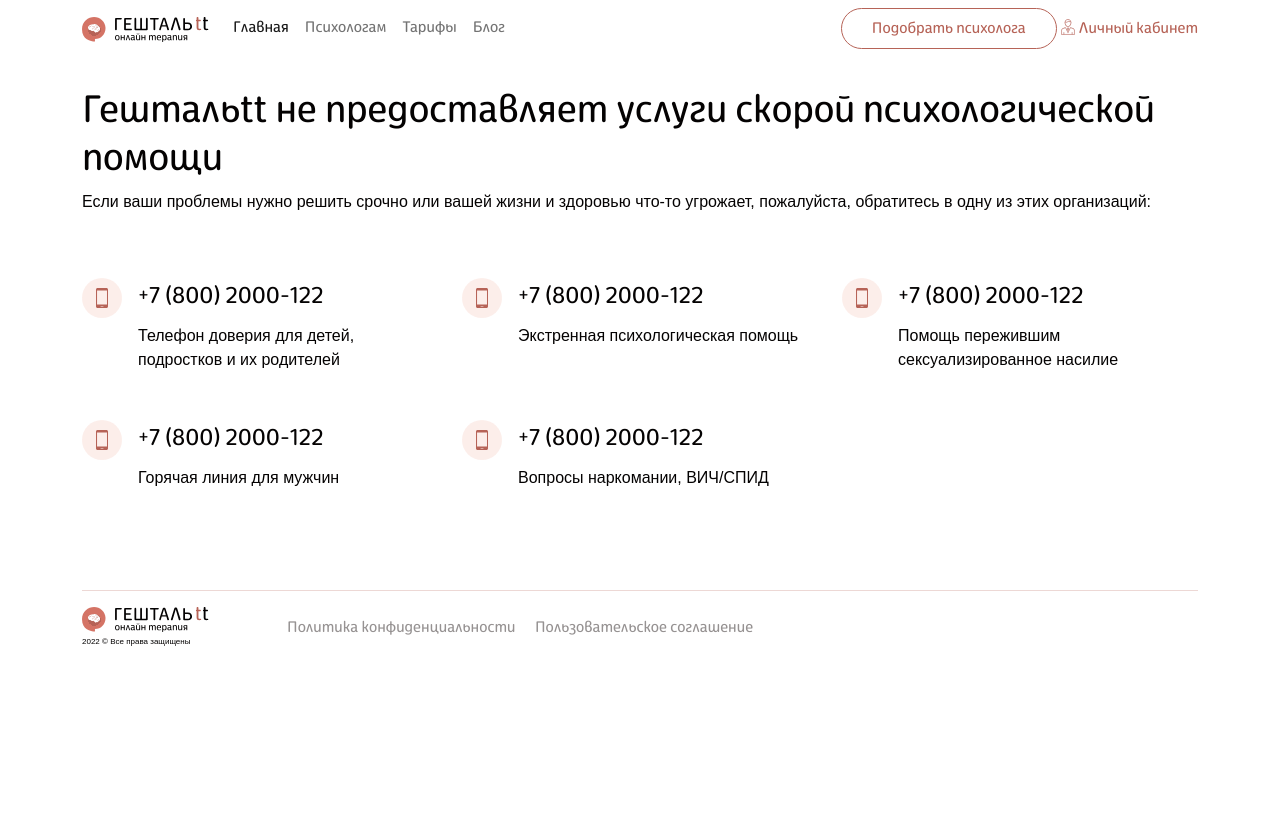
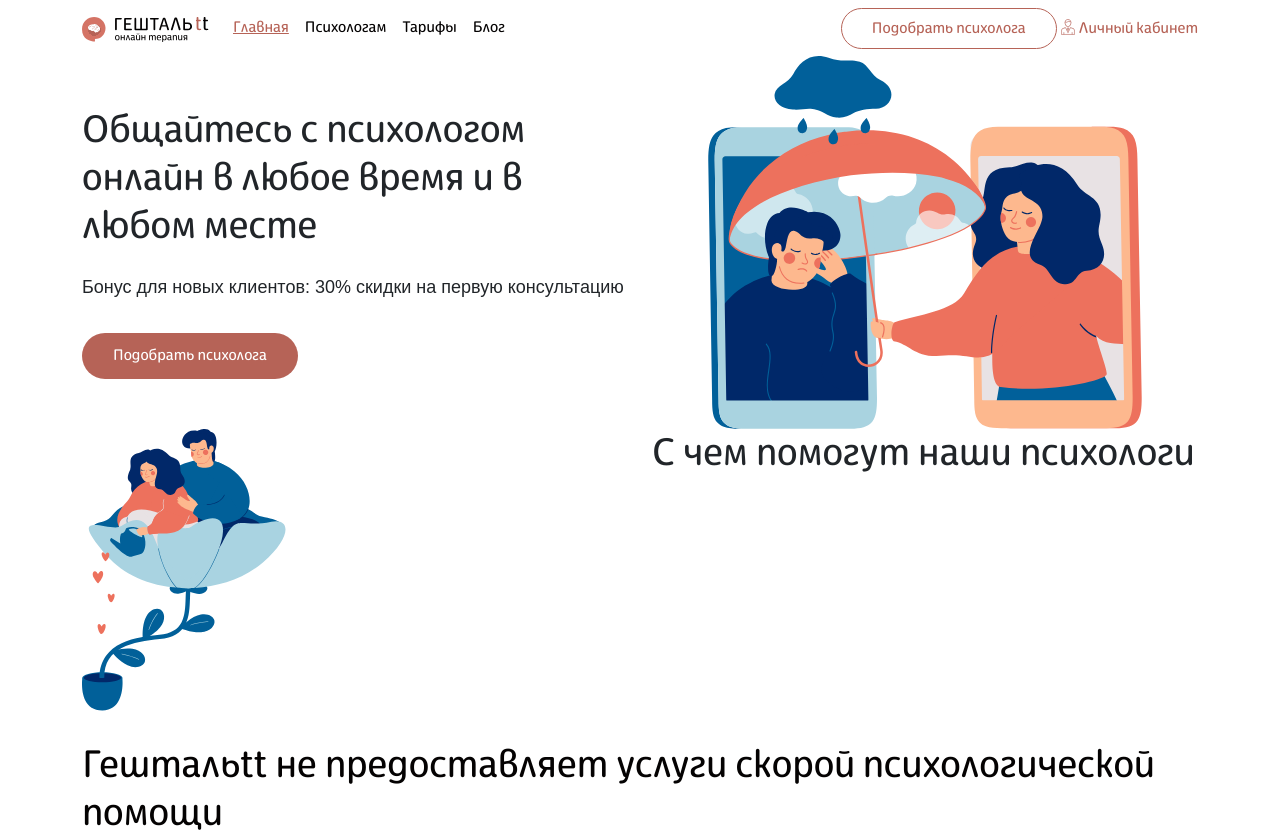
Before and after one commit to kunilovsky/my-therapy, a plain HTML site: page index.html in a window 1280 px wide. Shown: the top 840 px of the page. Before the commit the page ends 800 px from the top, so only its background shows below. Drawn offline with Linux system fonts and the light colour scheme; a web font is replaced by a local one.

Commit message:
Section start - Des

```diff
--- a/assets/style/sass/_btn.sass
+++ b/assets/style/sass/_btn.sass
@@ -5,9 +5,13 @@
     text-decoration: none
     transition: .3s
     line-height: 0
-.nav-btn-active:hover
+    &:hover
+        color: $red
+        text-decoration: underline
+.nav-btn-active
     color: $red
     text-decoration: underline
+
 .nav-btn-border
     border: 1px solid $red
     border-radius: 100px
@@ -24,6 +28,9 @@
     background: $red
     color: $white
     padding: 10px 30px
+    &:hover
+        background: $red
+        color: $white
 @media (max-width: 1024px)
     .btn-red
         font-size: 14px
--- /dev/null
+++ b/assets/style/sass/_element.sass
@@ -0,0 +1,9 @@
+.bg-pink
+    background: radial-gradient(117.23% 267.04% at 6.61% 9.89%, rgba(255, 190, 181, 0.2) 0%, rgba(232, 217, 202, 0.2) 100%)
+    backdrop-filter: blur(65px)
+    background-repeat: 20px
+.bg-pink-dark-svg
+    background: radial-gradient(117.23% 267.04% at 6.61% 9.89%, rgba(219, 119, 105, 0.2) 0%, rgba(232, 217, 202, 0.2) 100%)
+    background-image: url(/assets/img/lenta.svg)
+    backdrop-filter: blur(65px)
+    background-repeat: 20px
--- /dev/null
+++ b/assets/style/sass/_illustration.sass
@@ -0,0 +1,3 @@
+.ill
+    &__start
+        width: 80%
--- a/assets/style/sass/style.sass
+++ b/assets/style/sass/style.sass
@@ -4,4 +4,6 @@ body
 @import 'text'
 @import 'btn'
 @import 'header'
+@import 'element'
+@import 'illustration'
 @import 'footer'
--- a/index.html
+++ b/index.html
@@ -27,16 +27,16 @@
                 <div class="collapse navbar-collapse" id="menu">
                     <ul class="navbar-nav me-auto mb-2 mb-lg-0">
                         <li class="nav-item">
-                            <a class="nav-link active" aria-current="page" href="#">Главная</a>
+                            <a class="nav-link nav-btn nav-btn-active" aria-current="page" href="#">Главная</a>
                         </li>
                         <li class="nav-item">
-                            <a class="nav-link" href="#">Психологам</a>
+                            <a class="nav-link nav-btn" href="#">Психологам</a>
                         </li>
                         <li class="nav-item">
-                            <a class="nav-link" href="#">Тарифы</a>
+                            <a class="nav-link nav-btn" href="#">Тарифы</a>
                         </li>
                         <li class="nav-item">
-                            <a class="nav-link" href="#">Блог</a>
+                            <a class="nav-link nav-btn" href="#">Блог</a>
                         </li>
                     </ul>
                     <div class="lk">
@@ -51,6 +51,45 @@
     </header>
     <!-- /Header -->
     <!-- Main -->
+    <main>
+        <section>
+            <div class="container">
+                <div class="row align-items-center">
+                    <div class="col-lg-6">
+                        <h1>
+                            Общайтесь с психологом онлайн в любое время и в любом месте
+                        </h1>
+                        <p class="pfz-18 pt-3">
+                            Бонус для новых клиентов: 30% скидки на первую консультацию
+                        </p>
+                        <button class="btn btn-red mt-3">
+                            Подобрать психолога
+                        </button>
+                    </div>
+                    <div class="col-lg-6 text-center">
+                        <img class="ill__start" src="assets/img/illustrat-1.svg" alt="illustration">
+                    </div>
+                </div>
+            </div>
+        </section>
+        <section>
+            <div class="container">
+                <div class="row">
+                    <div class="col-lg-6">
+                        <img src="assets/img/illustrat-2.svg" alt="illustration">
+                    </div>
+                    <div class="col-lg-6">
+                        <h1>
+                            С чем помогут наши психологи
+                        </h1>
+                        <div class="">
+
+                        </div>
+                    </div>
+                </div>
+            </div>
+        </section>
+    </main>
     <!-- /Main -->
     <!-- Footer -->
     <footer>
```
Also changed, not shown: assets/img/illustrat-1.svg (added), assets/img/illustrat-2.svg (added), assets/img/lenta.svg (added), assets/style/style.css, 1 other file.
